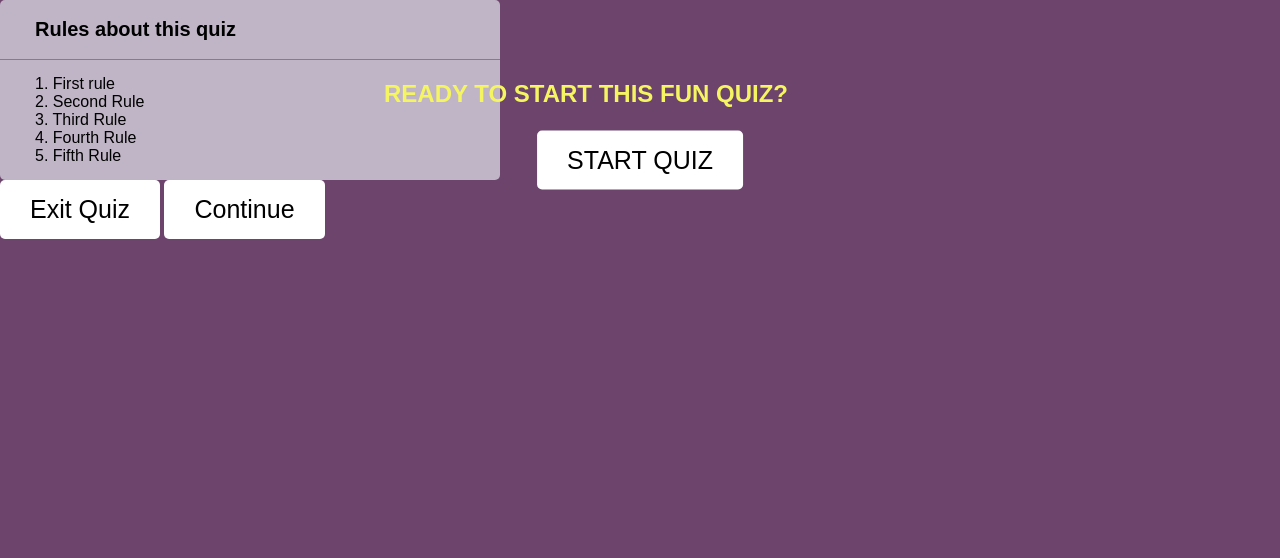
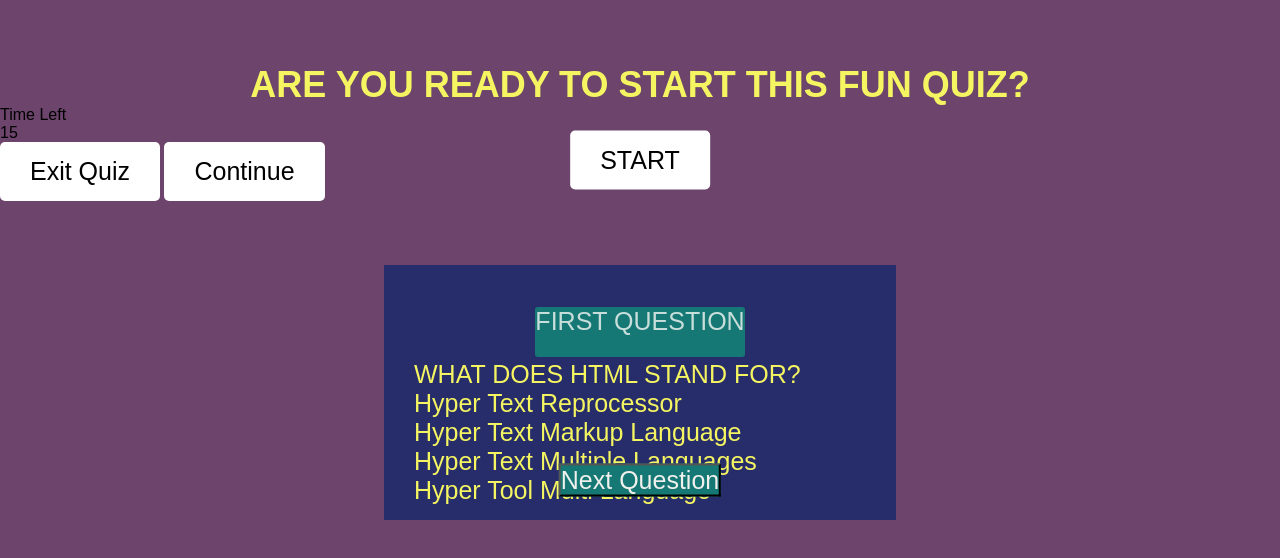
Before and after one commit to blancahidalgo/quiz-forthchallenge, a plain HTML site: page index.html in a window 1280 px wide. Drawn offline with Linux system fonts and the light colour scheme.

Commit message:
added all buttons in HTML + styled them in CSS. I've also added most of my structure in HTML and started styling it in CSS

```diff
--- a/index.html
+++ b/index.html
@@ -7,29 +7,67 @@
     <title>Blanca's Super Quiz</title>
     <link rel="stylesheet" href="style.css"/>
 </head>
+
+<!-- MY BODY STARTS HERE! -->
 <body>
-    <header>
-       <h2>READY TO START THIS FUN QUIZ?</h2>
+    <header class="top_header">
+       <h2>ARE YOU READY TO START THIS FUN QUIZ?</h2>
     </header>
+
+    <!-- The time will leave in the navigation bar at the very top -->
+    <nav>
+        <div class="timer">
+            <div class="time_text">Time Left</div>
+            <div class="timer_sec">15</div>
+    </nav>
+
     <!--Start Quiz Button-->
-    <div class="start_btn"><button>START QUIZ</button></div>
+    <div class="start_btn"><button>START</button></div>
 
-    <!-- Quiz Rules -->
+    <!-- Quiz Rules Box -->
 <div class="quiz_rules">
     <div class="rules_list_title">
         <span>Rules about this quiz</span>
     </div>
     <div class="rules_list">
-        <div class="rules">1. First rule</div>
-        <div class="rules">2. Second Rule</div>
-        <div class="rules">3. Third Rule</div>
-        <div class="rules">4. Fourth Rule</div>
-        <div class="rules">5. Fifth Rule</div>
+        <div class="rules">- The quiz will be timed</div>
+        <div class="rules">- Once you start the quiz, the timer will start the countdown!</div>
+        <div class="rules">- If you answer succesfully it will prompt you with another question</div>
+        <div class="rules">- If you don't, it will deduct time on the clock</div>
+        <div class="rules">- The game will be over when you've answered all the questions OR the time is over!</div>
+        <div class="rules">- The game will allow you to save your initials and start over </div>
     </div>
 </div>
     <div class="buttons">
         <button class="quit">Exit Quiz</button>
         <button class="restart">Continue</button>
     </div>
+
+    <!-- QUIZ CONTENT STARTS HERE -->
+    <div class="quiz_content">
+       <header class="quiz_header">
+         <div class="title_1">FIRST QUESTION</div>
+        </header>
+         <section>
+            <div class="questions">
+                <span>WHAT DOES HTML STAND FOR?</span>
+            </div>
+            <div class="responses">
+                <div class="option">
+                <span>Hyper Text Reprocessor</span>
+                <div class="option">
+                <span>Hyper Text Markup Language</span>
+                <div class="option">
+                <span>Hyper Text Multiple Languages</span>
+                <div class="option">
+                <span>Hyper Tool Multi Language</span>
+            </div>
+          <!-- Quiz Box Footer -->
+            <footer>
+                <button class="next_button">Next Question</button>
+            </footer>
+         </section>
+    </div>
+
     <script src="script.js"></script>
 </body>
--- a/style.css
+++ b/style.css
@@ -7,27 +7,30 @@ font-family: 'Poppins',sans-serif;
 
 body {
 background: rgb(108, 68, 108);
-
 }
 
-header {
-position: absolute;
-top: 10%;
+/* this defines my main top header */
+.top_header {
+display: flex;
+justify-content: center;
+margin-top: 5%;
 left: 30%;
 color: rgb(245, 245, 98);
+font-size: 24px;
 }
 
 /* Start Button */
-.start_btn {
+.start_btn  {
 position: absolute;
 top: 20%;
 left: 50%;
 transform: translate(-50%, -50%);
 font-size: 30px;
-font-style: bold;
+/* font-style: bold; */
 /* //font size & style not doing anything so far// */
 }
 
+/* this is styling the main start button further*/
 .start_btn button {
 font-size: 25px;
 font-weight: 300;
@@ -40,11 +43,40 @@ background: white;
 cursor: pointer;
 }
 
+/* this will be the button to quit completely */
+.buttons button.quit {
+font-size: 25px;
+font-weight: 300;
+color: black;
+padding: 15px 30px;
+outline: none;
+border: none;
+border-radius: 5px;
+background: white;
+cursor: pointer;
+}
+
+/* this will be the button to restart the quiz again */
+.buttons button.restart {
+font-size: 25px;
+font-weight: 300;
+color: black;
+padding: 15px 30px;
+outline: none;
+border: none;
+border-radius: 5px;
+background: white;
+cursor: pointer;
+}
+
+/* this is hiding the box till called */
 .quiz_rules {
+display: none;
 width: 500px;
 background: rgb(192, 181, 198);
 border-radius: 5px;
 }
+
 
 .quiz_rules .rules_list_title {
 height: 60px;
@@ -52,20 +84,24 @@ width: 100%;
 border-bottom: 1px solid grey;
 display: flex;
 align-items: center;
+justify-content: center;
 padding: 0 35px;
 font-size: 20px;
 font-weight: 600;
 }
 
+/* this only applies to quiz rules and rules list */
 .quiz_rules .rules_list {
 padding: 15px 35px;
 }
 
+/* styling of quiz rules box, with the list and all the rules under */
 .quiz_rules .rules_list_title .rules{
 margin: 5px 0;
 font-size: 17px;
 }
 
+/* this is styling the quiz sules + all buttons */
 .quiz_rules .buttons {
 height: 60px;
 display: flex;
@@ -75,7 +111,7 @@ padding: 0 35px;
 border-top: 1px solid lightgrey;
 }
 
-
+/* this is styling the quiz rules "box" with all buttons and button class */
 .quiz_rules .buttons .button {
 margin: 0 5px;
 height: 40px;
@@ -89,27 +125,70 @@ font-weight: 500px;
 cursor: pointer;
 }
 
-.buttons button.quit {
+/* ----------------------------- THIS IS THE BEGGINING OF ALL QUIZ CONTENT/QUESTIONS -------------------------------- */
+
+/* this defines the quiz content all together*/
+.quiz_content {
+align-content: center;
 font-size: 25px;
 font-weight: 300;
-color: black;
+margin-top: 5%;
+margin-left: 30%;
+margin-right: 30%;
 padding: 15px 30px;
-outline: none;
-border: none;
-border-radius: 5px;
-background: white;
-cursor: pointer;
+background: rgb(39, 45, 106);
+    /* outline: none; */
+    /* border: none; */
+    /* border-radius: 5px; */
+    }
+
+
+/* this defines the quiz header! */
+.quiz_header {
+ display: flex;
+justify-content: center;
+margin-top: 5%;
+left: 30%;
+color: rgb(245, 245, 98);
+ }
+
+
+/* this defines 'First Question' */
+.title_1 {
+margin: 3px;
+margin-top: 1%;
+height: 50px;
+width: 200;
+border: 1pz solid;
+background: rgb(22, 120, 117);
+border-radius: 3px;
+color: rgb(199, 222, 219);
+font-size: 25px;
+font-weight: 600px;
 }
 
+/* this defines the styling for ALL questions */
+.questions {
+color:rgb(245, 245, 98);
+cursor: pointer;
+align-content: center;
+}
 
-.buttons button.restart {
+/* this defines the styling for ALL possible answers */
+.responses {
+color:rgb(245, 245, 98);
+cursor: pointer;
+align-content: center;
+}
+
+/* this is the 'NEXT BUTTON' after they finish a question */
+.next_button {
+position: absolute;
+top: 60%;
+left: 50%;
+transform: translate(-50%, -50%);
 font-size: 25px;
-font-weight: 300;
-color: black;
-padding: 15px 30px;
-outline: none;
-border: none;
-border-radius: 5px;
-background: white;
 cursor: pointer;
+background: rgb(22, 120, 117);
+color:rgb(240, 240, 236)
 }
```
